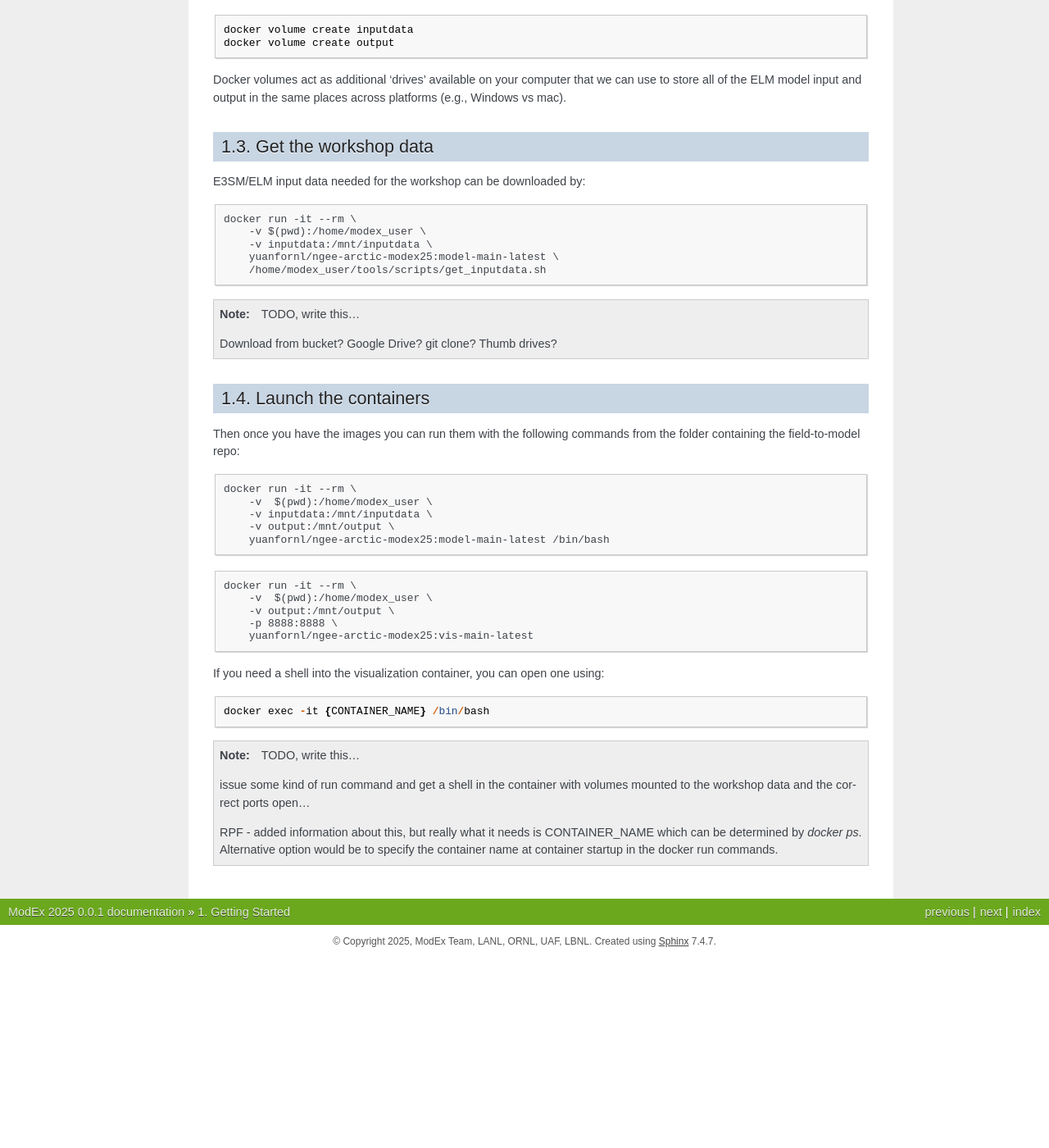
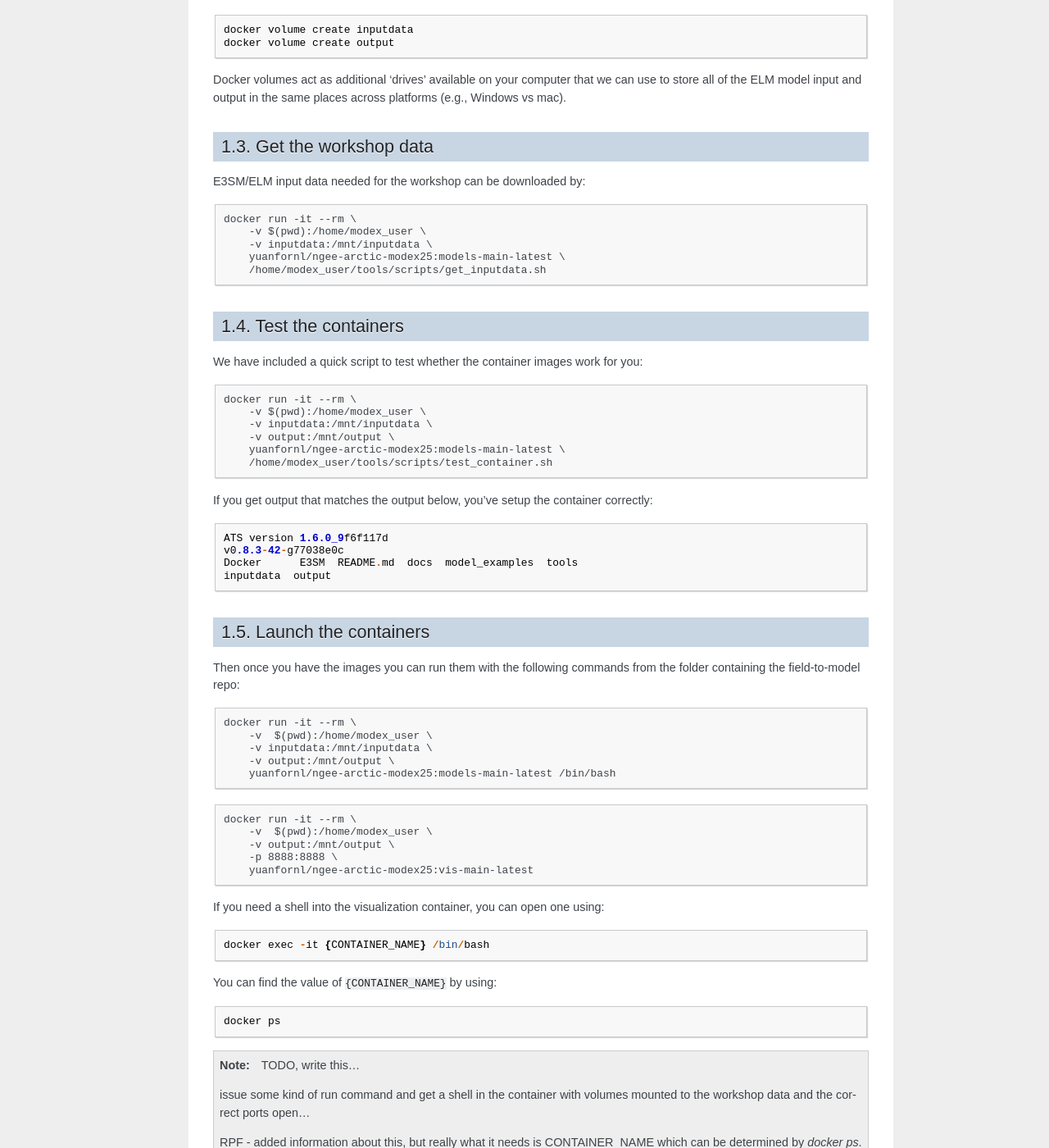
Before and after one commit to jsta/Field-to-Model, a Sphinx documentation site: the page built from docs/source/setup.rst, in a window 1280 px wide and 1400 px high, scrolled down 742 px. Shown: the whole window at 82% size. Built offline with Sphinx 7.4.7, drawn with Linux system fonts in a browser that asks for light colours; before the commit the page ends 1910 px from its top, so only the background shows below that; some of the changed text lies outside the part shown.

Commit message:
add setup document

```diff
--- a/docs/source/setup.rst
+++ b/docs/source/setup.rst
@@ -37,7 +37,7 @@ with the following commands:
 
 .. code::
 
-    docker pull yuanfornl/ngee-arctic-modex25:model-main-latest
+    docker pull yuanfornl/ngee-arctic-modex25:models-main-latest
     docker pull yuanfornl/ngee-arctic-modex25:vis-main-latest
 
 You will also need to set up a few docker volumes for the workshop:
@@ -61,13 +61,31 @@ E3SM/ELM input data needed for the workshop can be downloaded by:
     docker run -it --rm \
         -v $(pwd):/home/modex_user \
         -v inputdata:/mnt/inputdata \
-        yuanfornl/ngee-arctic-modex25:model-main-latest \
+        yuanfornl/ngee-arctic-modex25:models-main-latest \
         /home/modex_user/tools/scripts/get_inputdata.sh
 
-.. note:: TODO, write this...
+Test the containers
+----------------------------
 
-    Download from bucket? Google Drive? git clone? Thumb drives?
+We have included a quick script to test whether the container images work for you:
 
+.. code::
+
+    docker run -it --rm \
+        -v $(pwd):/home/modex_user \
+        -v inputdata:/mnt/inputdata \
+        -v output:/mnt/output \
+        yuanfornl/ngee-arctic-modex25:models-main-latest \
+        /home/modex_user/tools/scripts/test_container.sh
+
+If you get output that matches the output below, you've setup the container correctly:
+
+.. code::
+
+    ATS version 1.6.0_9f6f117d
+    v0.8.3-42-g77038e0c
+    Docker	E3SM  README.md  docs  model_examples  tools
+    inputdata  output
 
 Launch the containers
 ----------------------------
@@ -81,7 +99,7 @@ from the folder containing the field-to-model repo:
         -v  $(pwd):/home/modex_user \
         -v inputdata:/mnt/inputdata \
         -v output:/mnt/output \
-        yuanfornl/ngee-arctic-modex25:model-main-latest /bin/bash
+        yuanfornl/ngee-arctic-modex25:models-main-latest /bin/bash
 
 .. code::
 
@@ -97,6 +115,12 @@ If you need a shell into the visualization container, you can open one using:
 
     docker exec -it {CONTAINER_NAME} /bin/bash
 
+You can find the value of ``{CONTAINER_NAME}`` by using:
+
+.. code::
+
+    docker ps
+
 .. note:: TODO, write this...
 
     issue some kind of run command and get a shell in the container with
```
